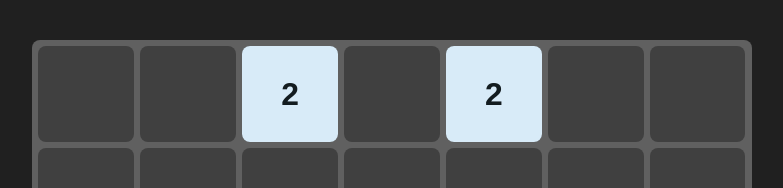
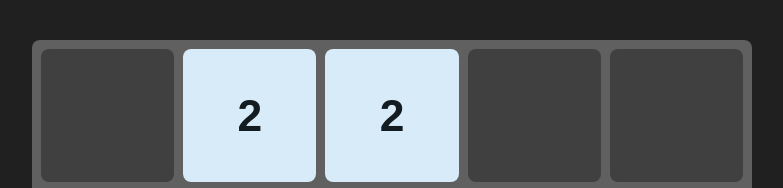
Before and after one commit to Kunal-0117/2048, a plain HTML site: page index.html in a window 1280 px wide. Shown: the top 188 px of the page, without its empty margins (248-1031 px from the left). Drawn offline with Linux system fonts and the light colour scheme.

Commit message:
Update style.css

```diff
--- a/style.css
+++ b/style.css
@@ -6,7 +6,7 @@
 }
 
 :root {
-  --size: 7;
+  --size: 5;
   --box-radius: 1vmin;
   --bg-color: #202020;
   --box-bg-color: #606060;
```
